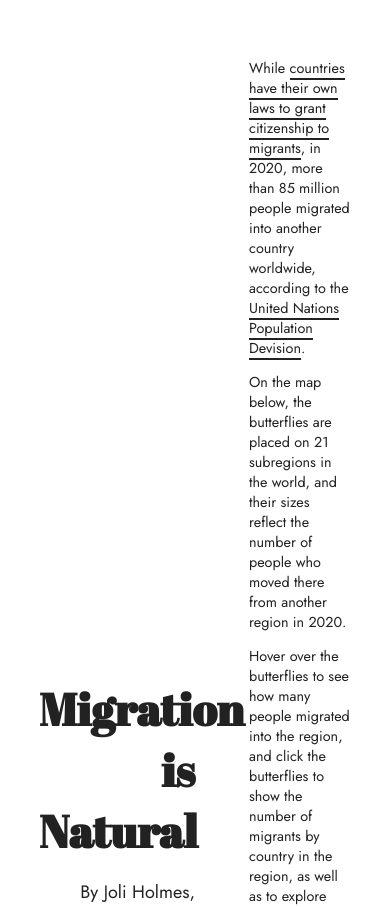
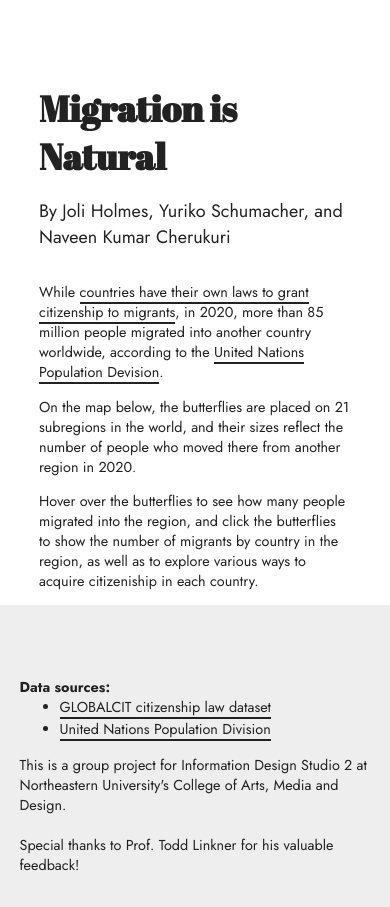
Before and after one commit to Yuriko-Schumacher/migration-draft, a Svelte app: page / in a window 390 px wide. Shown: the top 907 px of the page. Built offline with nearby package versions, Linux system fonts and the light colour scheme; no server answers.

Commit message:
title responsive

```diff
--- a/src/TItle.svelte
+++ b/src/TItle.svelte
@@ -29,7 +29,7 @@
   section {
     width: 80%;
     max-width: 1200px;
-    margin: 0 auto;
+    margin: 3rem auto 0;
     display: flex;
     gap: 3rem;
   }
@@ -42,14 +42,21 @@
   }
   article {
     text-align: left;
-    margin-top: 3em;
     font-size: 0.8rem;
   }
-  span {
-    font-size: 2em;
-    font-weight: 900;
-  }
-  span a:link, span a:visited {
-    border-bottom: 0;
+  @media (max-width: 800px) {
+    h1 {
+      font-size: 2em;
+    }
+    section {
+      flex-direction: column;
+      gap: 0;
+    }
+    section > * {
+      width: 100%;
+    }
+    div {
+      text-align: left;
+    }
   }
 </style>
```
Also changed, not shown: public/build/bundle.css, public/build/bundle.js, 1 other file (tests, documents, lock files or other folders).
